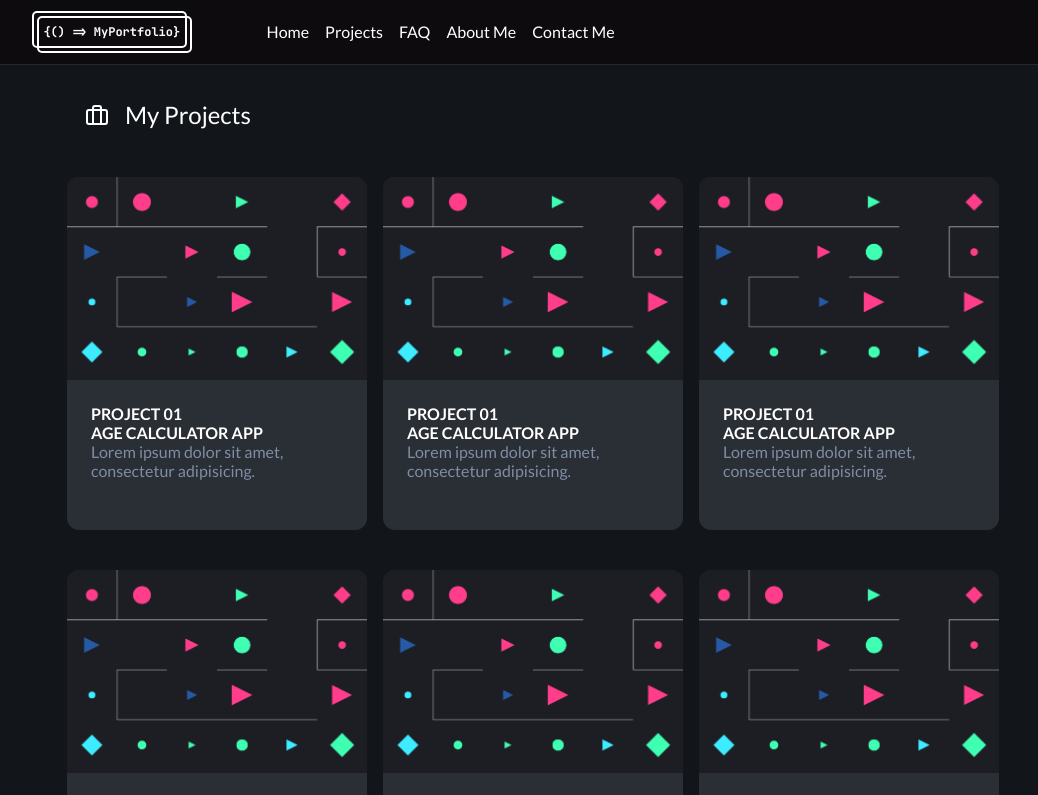
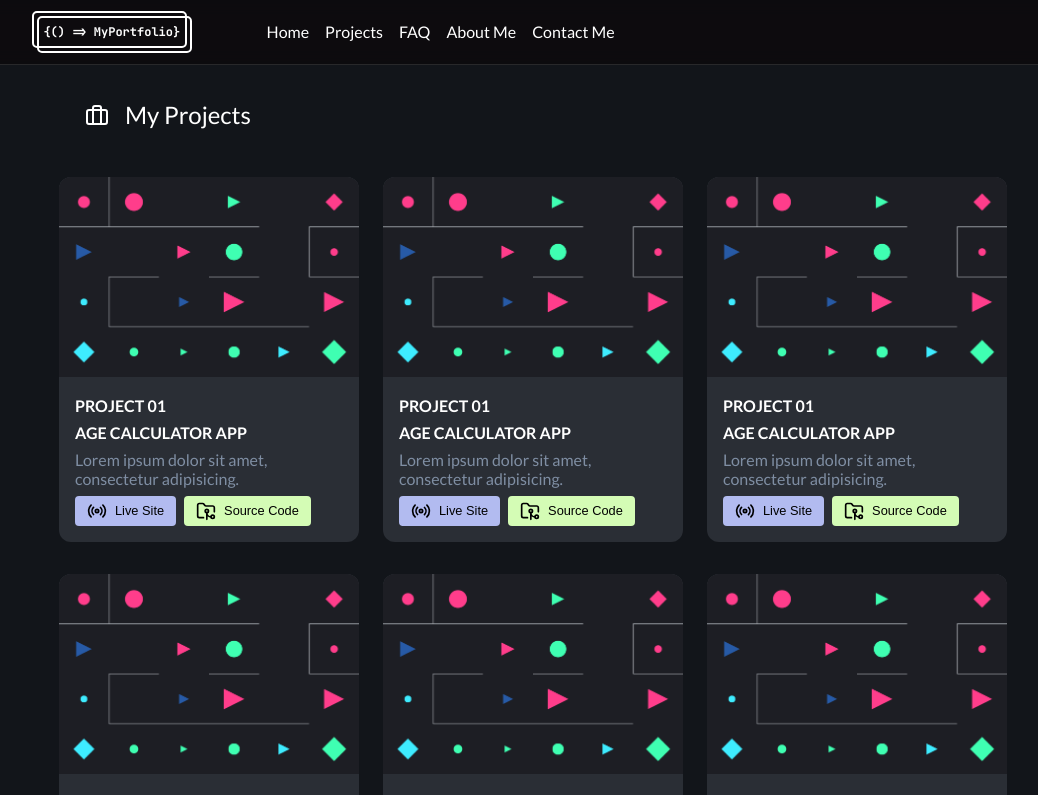
Before and after one commit to billybenntt/portfolio-project-0-showcase, a Next.js app: page /projects in a window 1280 px wide. Shown: the top 795 px of the page, without its empty margins (107-1145 px from the left). Built offline with nearby package versions, Linux system fonts and the light colour scheme.

Commit message:
added buttons to project

```diff
--- a/src/components/Navbar.tsx
+++ b/src/components/Navbar.tsx
@@ -1,5 +1,4 @@
 'use client';
-
 import {useState} from "react";
 import DBorder from "@/components/DBorder";
 import Link from "next/link";
--- a/src/components/ProjectCard.tsx
+++ b/src/components/ProjectCard.tsx
@@ -7,7 +7,7 @@ function ProjectCard() {
         <article className="project-card">
             <div className="project-image">
 
-                <Image src="/background-project.png" width={390} height={100} alt=""/>
+                <Image src="/bg-1.png" width={390} height={200} alt=""/>
 
             </div>
             <div className="project-content">
@@ -15,8 +15,15 @@ function ProjectCard() {
                 <h5>Age Calculator App</h5>
                 <p>Lorem ipsum dolor sit amet, consectetur adipisicing.</p>
 
-                <div>
-
+                <div className="btn-container">
+                    <button className="btn btn-primary">
+                        <Radio size={20}/>
+                        <span>Live Site</span>
+                    </button>
+                    <button className="btn btn-secondary">
+                        <FolderGit2 size={20}/>
+                        <span>Source Code</span>
+                    </button>
                 </div>
 
             </div>
--- a/src/styles/output.css
+++ b/src/styles/output.css
@@ -72,6 +72,56 @@ a {
   filter: invert(46%) sepia(28%) saturate(7499%) hue-rotate(306deg) brightness(99%) contrast(87%);
 }
 
+.btn-container {
+  display: flex;
+  column-gap: 0.5rem;
+}
+
+.btn {
+  border: transparent;
+  cursor: pointer;
+  padding: 0.3rem 0.75rem;
+  border-radius: 4px;
+  display: flex;
+  align-items: center;
+  justify-content: center;
+  gap: 0.5rem;
+  font-size: 0.8rem;
+  transition: 0.4s cubic-bezier(0.68, -0.6, 0.32, 1.6);
+}
+
+.btn-primary:hover {
+  background-color: #b795f3;
+}
+
+.btn-secondary:hover {
+  background-color: #aeffda;
+}
+
+.btn-primary {
+  background-color: #b2bbf0;
+  color: #000000;
+}
+
+.btn-primary:active {
+  outline: 1px dashed #b795f3;
+  color: #b795f3;
+}
+
+.btn-secondary {
+  background-color: #d4fcb5;
+  color: #000000;
+}
+
+.btn-secondary:active {
+  outline: 1px dashed #aeffda;
+  color: #aeffda;
+}
+
+.btn:active {
+  background: transparent;
+}
+
 @media only screen and (min-width: 375px) {
   .mobile {
     display: flex;
@@ -133,6 +183,56 @@ a {
 .icon-2 {
   width: 100px;
   filter: invert(46%) sepia(28%) saturate(7499%) hue-rotate(306deg) brightness(99%) contrast(87%);
+}
+
+.btn-container {
+  display: flex;
+  column-gap: 0.5rem;
+}
+
+.btn {
+  border: transparent;
+  cursor: pointer;
+  padding: 0.3rem 0.75rem;
+  border-radius: 4px;
+  display: flex;
+  align-items: center;
+  justify-content: center;
+  gap: 0.5rem;
+  font-size: 0.8rem;
+  transition: 0.4s cubic-bezier(0.68, -0.6, 0.32, 1.6);
+}
+
+.btn-primary:hover {
+  background-color: #b795f3;
+}
+
+.btn-secondary:hover {
+  background-color: #aeffda;
+}
+
+.btn-primary {
+  background-color: #b2bbf0;
+  color: #000000;
+}
+
+.btn-primary:active {
+  outline: 1px dashed #b795f3;
+  color: #b795f3;
+}
+
+.btn-secondary {
+  background-color: #d4fcb5;
+  color: #000000;
+}
+
+.btn-secondary:active {
+  outline: 1px dashed #aeffda;
+  color: #aeffda;
+}
+
+.btn:active {
+  background: transparent;
 }
 
 @media only screen and (min-width: 375px) {
@@ -418,8 +518,8 @@ section.skills .skills-center {
   display: flex;
   justify-content: center;
   flex-wrap: wrap;
-  row-gap: 2.5rem;
-  column-gap: 1rem;
+  row-gap: 2rem;
+  column-gap: 1.5rem;
   padding: 3rem 0;
 }
 
@@ -433,14 +533,16 @@ section.skills .skills-center {
   transition: 0.5s cubic-bezier(0.4, 0, 0.2, 1) 0s;
 }
 .project-card .project-image {
-  background-color: #1d1e24;
+  background-color: #2A2E35;
 }
 .project-card .project-image img {
   width: 100%;
 }
 .project-card .project-content {
-  height: 150px;
-  padding: 1.5rem;
+  padding: 1rem;
+  display: flex;
+  flex-direction: column;
+  gap: 0.5rem;
 }
 .project-card .project-content h3, .project-card .project-content h5 {
   text-transform: uppercase;
--- a/src/styles/scss/_layout.scss
+++ b/src/styles/scss/_layout.scss
@@ -340,8 +340,8 @@ section.skills {
   display: flex;
   justify-content: center;
   flex-wrap: wrap;
-  row-gap: 2.5rem;
-  column-gap: 1rem;
+  row-gap: 2rem;
+  column-gap: 1.5rem;
   padding: 3rem 0;
 }
 
@@ -355,7 +355,8 @@ section.skills {
   transition: $transition-3;
 
   .project-image {
-    background-color: #1d1e24;
+    //background-color: #1d1e24;
+  background-color: #2A2E35;
 
     img {
       width: 100%;
@@ -364,8 +365,10 @@ section.skills {
   }
 
   .project-content {
-    height: 150px;
-    padding: 1.5rem;
+    padding: 1rem;
+    display: flex;
+    flex-direction: column;
+    gap: 0.5rem;
 
     h3, h5 {
       text-transform: uppercase;
--- a/src/styles/scss/_utilities.scss
+++ b/src/styles/scss/_utilities.scss
@@ -28,19 +28,68 @@
 .show-box {
   border: 1px dotted white;
 }
-.icon-1  {
+
+.icon-1 {
   width: 50px;
-  filter:$bg-filter-1;
+  filter: $bg-filter-1;
 }
 
-.icon-2{
+.icon-2 {
   width: 100px;
-  filter:$bg-filter-2;
+  filter: $bg-filter-2;
+}
+
+.btn-container {
+  display: flex;
+  column-gap: 0.5rem;
 }
 
 
+.btn {
+  border: transparent;
+  cursor: pointer;
 
+  padding: 0.3rem 0.75rem;
+  border-radius: $rounded-sm;
+  display: flex;
+  align-items: center;
+  justify-content: center;
+  gap: 0.5rem;
+  font-size: 0.8rem;
+  transition: $transition-1;
+}
 
+.btn-primary:hover {
+  background-color: $primary-purple-200;
+}
+
+.btn-secondary:hover {
+  background-color: $primary-green-200;
+}
+
+.btn-primary {
+  background-color: $primary-purple-100;
+  color: $accent-dark-300;
+}
+
+.btn-primary:active {
+  outline: 1px dashed $primary-purple-200;
+  color: $primary-purple-200;
+}
+
+.btn-secondary {
+  background-color: $primary-green-100;
+  color: $accent-dark-300;
+}
+
+.btn-secondary:active {
+  outline: 1px dashed $primary-green-200;
+  color: $primary-green-200;
+}
+
+.btn:active {
+  background: transparent;
+}
 
 @media only screen and (min-width: map-get($breakpoints, "sm")) {
   .mobile {
@@ -50,7 +99,6 @@
     display: none;
   }
 }
-
 
 
 @media only screen and (min-width: map-get($breakpoints, "md")) {
--- a/src/styles/scss/setup/_variables.scss
+++ b/src/styles/scss/setup/_variables.scss
@@ -31,7 +31,7 @@ $rounded-lg: 8px;
 $rounded-xl: 24px;
 $rounded-full: 50%;
 
-$box-shadow-1: 0 4px 6px -1px rgb(0 0 0 / 0.1), 0 2px 4px -2px rgb(0 0 0 / 0.1);
+$box-shadow-1: 0 4px 6px -1px rgb(0 0 0 / 0.1), 0 2px 4px -2px rgb(0 0 0 / 0.3);
 $box-shadow-2: 0 10px 15px -3px rgb(0 0 0 / 0.1), 0 4px 6px -4px rgb(0 0 0 / 0.1);
 $box-shadow-3: 0 20px 25px -5px rgb(0 0 0 / 0.1), 0 8px 10px -6px rgb(0 0 0 / 0.1);
 $transition-1: .4s cubic-bezier(0.68, -0.6, 0.32, 1.6);
```
Also changed, not shown: public/bg-1.png (renamed from public/background-project.png), public/bg-2.png (added).
